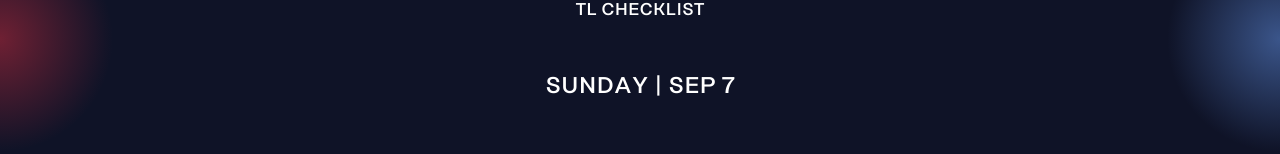
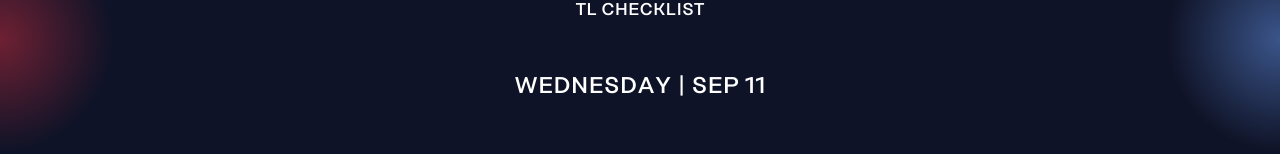
Before and after one commit to waterbearsinspace/harkins-tl-checklist, a React (Vite) app: page / in a window 1280 px wide. Shown: the part 246-400 px from the top of the page. Built offline with nearby package versions, Linux system fonts and the light colour scheme.

Commit message:
add auto date

```diff
--- a/src/routes/home.jsx
+++ b/src/routes/home.jsx
@@ -3,6 +3,11 @@ import Logo from '../components/logo'
 import { Link } from 'react-router-dom'
 
 function Home() {
+  const days = ["Sunday", "Monday", "Tuesday", "Wednesday",
+    "Thursday", "Friday", "Saturday"];
+  const today = new Date();
+  const day = today.getDay();
+  const month = today.toLocaleString('default', {month: 'short'});
 
   return (
     <>
@@ -11,7 +16,7 @@ function Home() {
           <Logo />
         </header>
 
-        <p>SUNDAY | SEP 7</p>
+        <p>{days[day].toUpperCase()} | {month.toUpperCase()} {today.getDate()}</p>
 
         <section className='shift-options'>
             <p>Opening</p>
```
